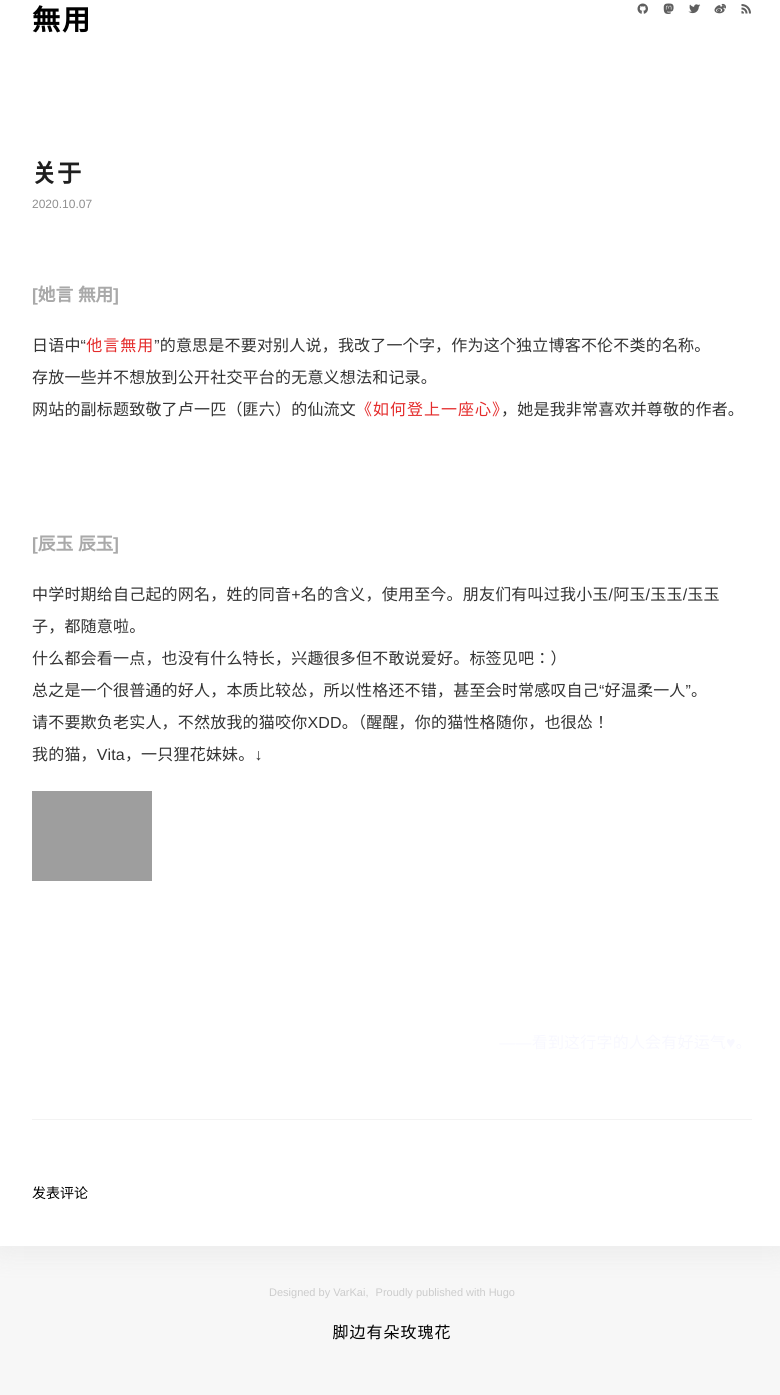
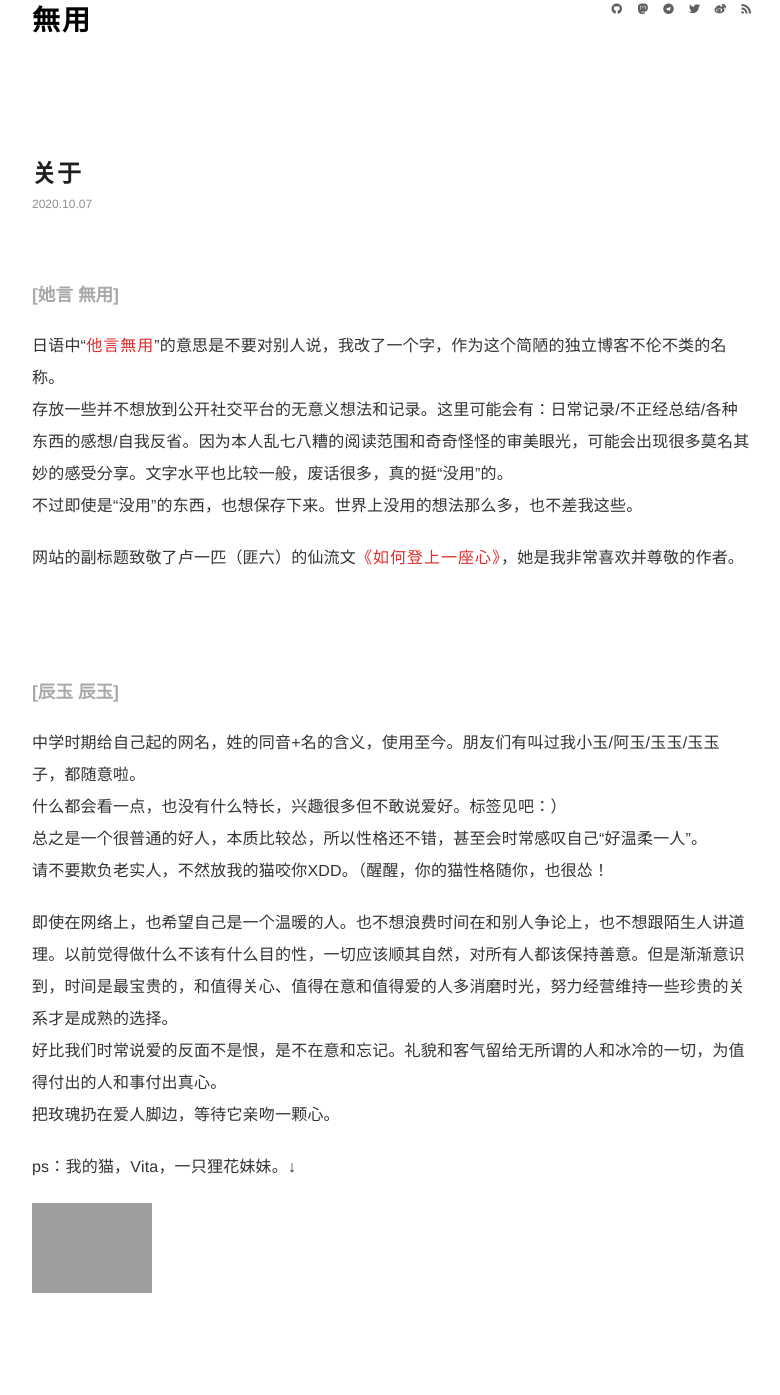
Before and after one commit to kokoro7755/kokoro7755.github.io, a plain HTML site: page about/index.html in a window 1280 px wide. Shown: the part 228-1623 px from the top of the page, without its empty margins (248-1028 px from the left). Drawn offline with nearby package versions, Linux system fonts and the light colour scheme; some packages are replaced by stand-ins of ours; grey boxes are pictures that could not be loaded; a script that the page names is missing.

Commit message:
2020/10/08-22:34

```diff
--- a/about/index.html
+++ b/about/index.html
@@ -12,7 +12,7 @@
 
 
 
-    <meta name="description" content="[她言 無用] 日语中“他言無用”的意思是不要对别人说，我改了一个字，作为这个独立博客不伦不类的名称。 存放一些并不想放到公开社交平台的无意义想法和记录。 网站的副标题致敬了卢一匹（匪六）的仙流文《如何登上一" />
+    <meta name="description" content="[她言 無用] 日语中“他言無用”的意思是不要对别人说，我改了一个字，作为这个简陋的独立博客不伦不类的名称。 存放一些并不想放到公开社交平台的无意义想法和记录。这里可能会有：日常记录/不正经总结/各种东西的" />
 
 
 
@@ -84,6 +84,10 @@
 
 
 
+                <a href="https://t.me/chenyu1025/" title="telegram" target="_blank"><i class="ri-telegram-fill"></i></a>
+
+
+
                 <a href="https://twitter.com/bulaoke/" title="twitter" target="_blank"><i class="ri-twitter-fill"></i></a>
 
 
@@ -106,16 +110,20 @@
                     </div>
                     <div class="post_content markdown"><br>
 <h4 id="font-colora9a9a9她言-無用font"><font color=#A9A9A9>[她言 無用]</font></h4>
-<p>日语中“<a href="https://www.weblio.jp/content/%E4%BB%96%E8%A8%80%E7%84%A1%E7%94%A8">他言無用</a>”的意思是不要对别人说，我改了一个字，作为这个独立博客不伦不类的名称。<br>
-存放一些并不想放到公开社交平台的无意义想法和记录。<br>
-网站的副标题致敬了卢一匹（匪六）的仙流文<a href="https://www.weibo.com/p/1001603863545145085531?mod=zwenzhang?comment=1">《如何登上一座心》</a>，她是我非常喜欢并尊敬的作者。</p>
+<p>日语中“<a href="https://www.weblio.jp/content/%E4%BB%96%E8%A8%80%E7%84%A1%E7%94%A8">他言無用</a>”的意思是不要对别人说，我改了一个字，作为这个简陋的独立博客不伦不类的名称。<br>
+存放一些并不想放到公开社交平台的无意义想法和记录。这里可能会有：日常记录/不正经总结/各种东西的感想/自我反省。因为本人乱七八糟的阅读范围和奇奇怪怪的审美眼光，可能会出现很多莫名其妙的感受分享。文字水平也比较一般，废话很多，真的挺“没用”的。<br>
+不过即使是“没用”的东西，也想保存下来。世界上没用的想法那么多，也不差我这些。</p>
+<p>网站的副标题致敬了卢一匹（匪六）的仙流文<a href="https://www.weibo.com/p/1001603863545145085531?mod=zwenzhang?comment=1">《如何登上一座心》</a>，她是我非常喜欢并尊敬的作者。</p>
 <p><br><br></p>
 <h4 id="font-colora9a9a9辰玉-辰玉font"><font color=#A9A9A9>[辰玉 辰玉]</font></h4>
 <p>中学时期给自己起的网名，姓的同音+名的含义，使用至今。朋友们有叫过我小玉/阿玉/玉玉/玉玉子，都随意啦。<br>
 什么都会看一点，也没有什么特长，兴趣很多但不敢说爱好。标签见吧：）<br>
 总之是一个很普通的好人，本质比较怂，所以性格还不错，甚至会时常感叹自己“好温柔一人”。<br>
-请不要欺负老实人，不然放我的猫咬你XDD。（醒醒，你的猫性格随你，也很怂！<br>
-我的猫，Vita，一只狸花妹妹。↓</p>
+请不要欺负老实人，不然放我的猫咬你XDD。（醒醒，你的猫性格随你，也很怂！</p>
+<p>即使在网络上，也希望自己是一个温暖的人。也不想浪费时间在和别人争论上，也不想跟陌生人讲道理。以前觉得做什么不该有什么目的性，一切应该顺其自然，对所有人都该保持善意。但是渐渐意识到，时间是最宝贵的，和值得关心、值得在意和值得爱的人多消磨时光，努力经营维持一些珍贵的关系才是成熟的选择。<br>
+好比我们时常说爱的反面不是恨，是不在意和忘记。礼貌和客气留给无所谓的人和冰冷的一切，为值得付出的人和事付出真心。<br>
+把玫瑰扔在爱人脚边，等待它亲吻一颗心。</p>
+<p>ps：我的猫，Vita，一只狸花妹妹。↓</p>
 <p><img src="https://i.loli.net/2020/10/07/SxXhz4fb2KsRgiY.jpg" style="zoom: 30%;"  /></p>
 <br>
 <br>
--- a/index.xml
+++ b/index.xml
@@ -22,7 +22,7 @@
       <pubDate>Wed, 07 Oct 2020 14:57:13 +0800</pubDate>
 
       <guid>https://kokoro7755.github.io/about/</guid>
-      <description>[她言 無用] 日语中“他言無用”的意思是不要对别人说，我改了一个字，作为这个独立博客不伦不类的名称。 存放一些并不想放到公开社交平台的无意义想法和记录。 网站的副标题致敬了卢一匹（匪六）的仙流文《如何登上一</description>
+      <description>[她言 無用] 日语中“他言無用”的意思是不要对别人说，我改了一个字，作为这个简陋的独立博客不伦不类的名称。 存放一些并不想放到公开社交平台的无意义想法和记录。这里可能会有：日常记录/不正经总结/各种东西的</description>
     </item>
 
   </channel>
```
Also changed, not shown: 404.html (+4 -0 lines), categories/index.html (+4 -0 lines), index.html (+4 -0 lines), post/first/index.html (+4 -0 lines), post/index.html (+4 -0 lines), tags/index.html (+4 -0 lines), tags/博客/index.html (+4 -0 lines), tags/日常/index.html (+4 -0 lines).
